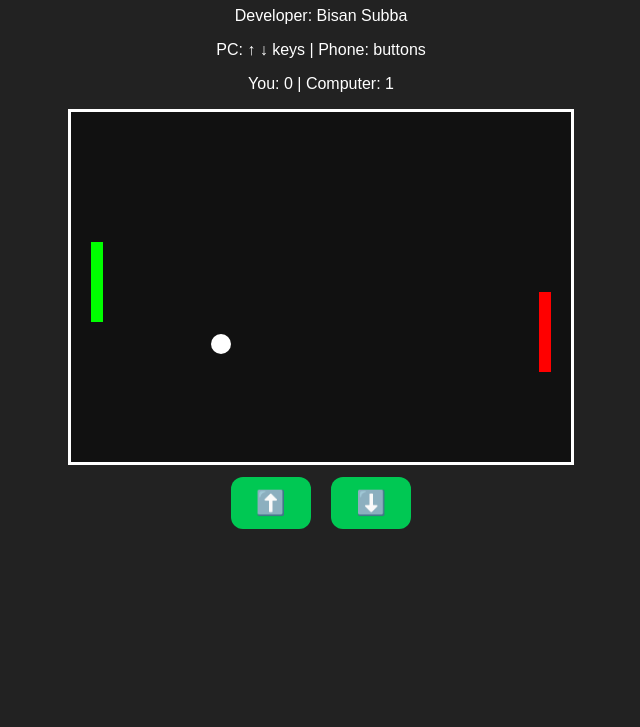
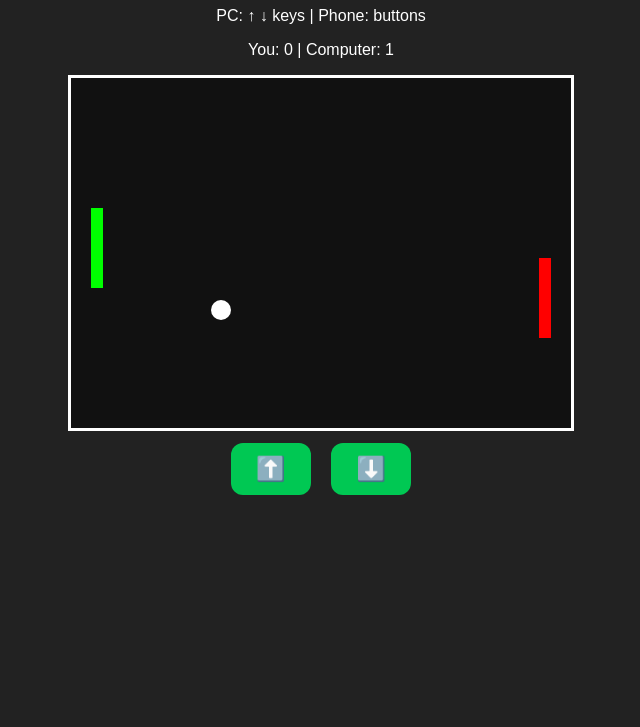
Before and after one commit to Bsun7131/Bsun-Table-Tennis, a plain HTML site: page index.html in a window 1280 px wide. Shown: the part 73-800 px from the top of the page, without its empty margins (319-959 px from the left). Drawn offline with Linux system fonts and the light colour scheme.

Commit message:
Update index.html

```diff
--- a/index.html
+++ b/index.html
@@ -2,6 +2,7 @@
 <html>
 <head>
   <title>Table Tennis Game</title>
+  <title>Developer: Bisan Subba</title>
   <meta name="viewport" content="width=device-width, initial-scale=1.0">
 
   <style>
@@ -41,7 +42,6 @@
 <body>
 
   <h1>Table Tennis</h1>
-  <p> Developer: Bisan Subba </p>
   <p>PC: ↑ ↓ keys | Phone: buttons</p>
   <p>You: <span id="playerScore">0</span> | Computer: <span id="computerScore">0</span></p>
 
```
